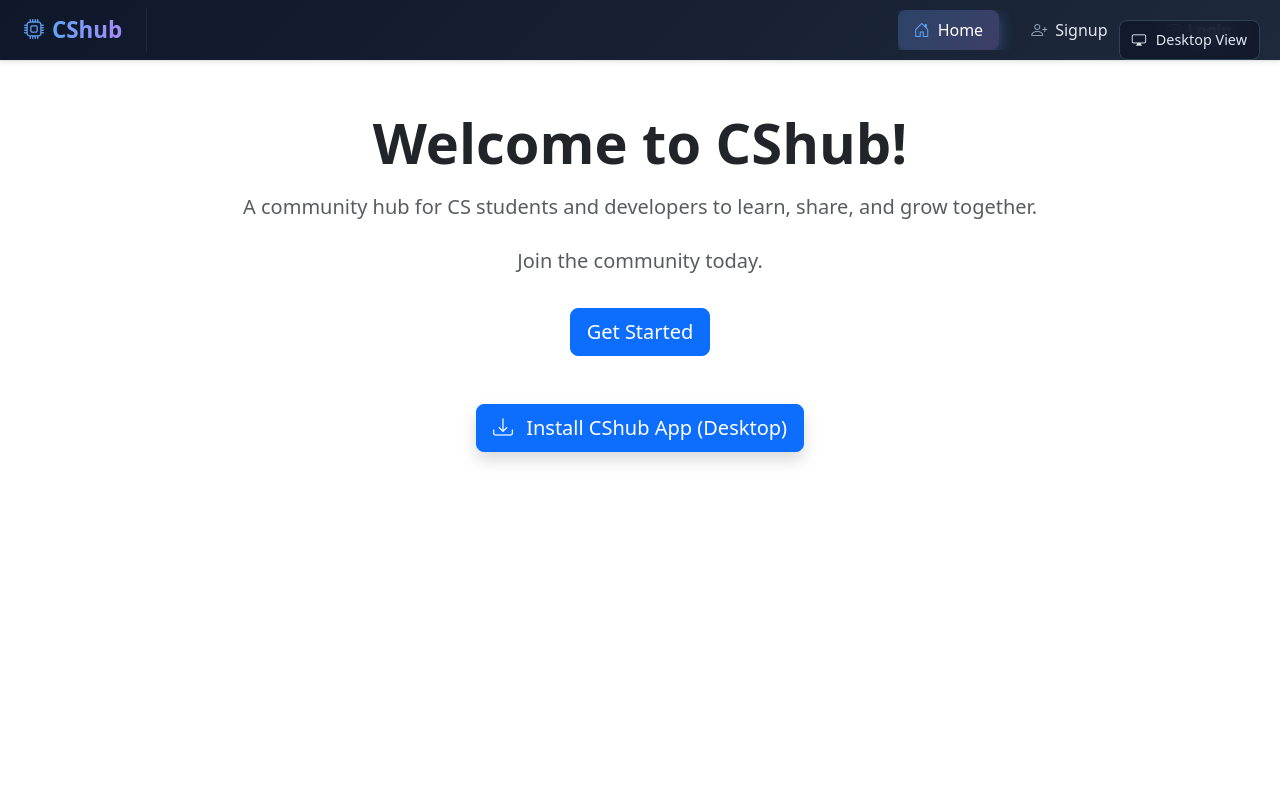
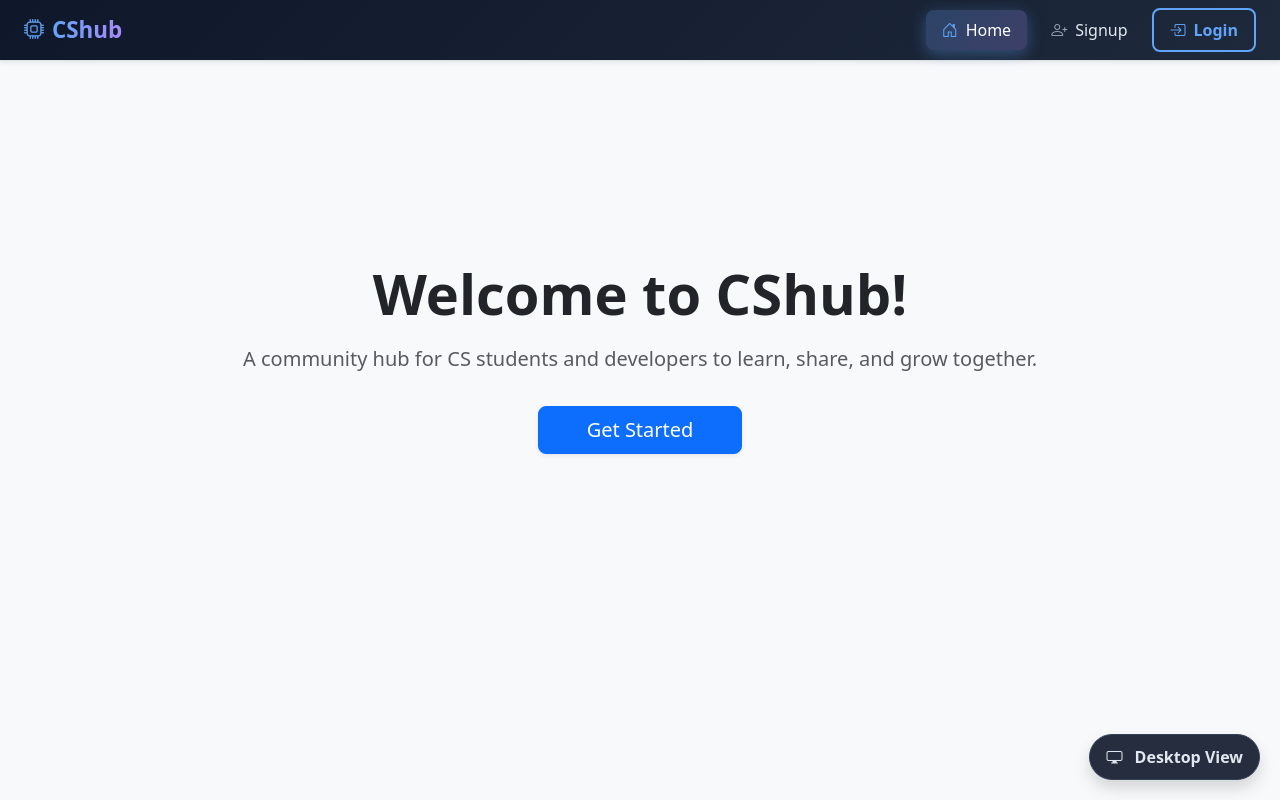
Before and after one commit to Newton-oyweri/cshub, a Django app: page / in a window 1280 px wide. Run offline with Django 5.2, Linux system fonts and the light colour scheme; some libraries are stand-ins or nearby versions.

Commit message:
desktop/mobile test 2

```diff
--- a/accounts/templates/home.html
+++ b/accounts/templates/home.html
@@ -5,20 +5,20 @@
 <html lang="en">
 <head>
     <meta charset="UTF-8">
-    <!-- Viewport will be controlled via JavaScript -->
     <meta name="theme-color" content="#0f172a">
     <title>CShub - Home</title>
-    <!-- Icons & Bootstrap -->
+
     <link rel="stylesheet" href="https://cdn.jsdelivr.net/npm/bootstrap-icons@1.11.1/font/bootstrap-icons.css">
     <link href="https://cdn.jsdelivr.net/npm/bootstrap@5.3.3/dist/css/bootstrap.min.css" rel="stylesheet">
+
     <style>
-        html, body {
-            width: 100%;
-            height: 100%;
-            margin: 0;
+        html, body { width: 100%; height: 100%; margin: 0; }
+
+        /* Force Desktop Styles: This kicks in when the toggle is flipped */
+        body.force-desktop {
+            min-width: 1200px;
+            overflow-x: auto;
         }
-        .overflow-x-auto::-webkit-scrollbar { display: none; }
-        .overflow-x-auto { -ms-overflow-style: none; scrollbar-width: none; }
 
         .nav-link {
             white-space: nowrap;
@@ -27,6 +27,7 @@
             transition: all 0.3s ease;
         }
         .nav-link i { color: #94a3b8; transition: color 0.3s ease; }
+
         .hover-lift:hover {
             background: linear-gradient(135deg, rgba(96, 165, 250, 0.15), rgba(167, 139, 250, 0.15));
             color: white !important;
@@ -34,12 +35,7 @@
             box-shadow: 0 8px 25px rgba(96, 165, 250, 0.25);
         }
         .hover-lift:hover i { color: #60a5fa; }
-        .hover-logout:hover {
-            background: rgba(239, 68, 68, 0.2) !important;
-            color: #fca5a5 !important;
-            transform: translateY(-3px);
-            box-shadow: 0 8px 25px rgba(239, 68, 68, 0.3);
-        }
+
         .active-link {
             background: linear-gradient(135deg, rgba(96, 165, 250, 0.25), rgba(167, 139, 250, 0.25)) !important;
             color: #ffffff !important;
@@ -47,205 +43,134 @@
         }
         .active-link i { color: #60a5fa !important; }
 
-        /* View toggle button style */
         #view-toggle-btn {
             position: fixed;
-            top: 20px;
+            bottom: 20px;
             right: 20px;
             z-index: 1100;
-            background: rgba(15, 23, 42, 0.8);
+            background: rgba(15, 23, 42, 0.9);
             backdrop-filter: blur(10px);
             border: 1px solid #334155;
             color: #e2e8f0;
-            padding: 8px 12px;
-            border-radius: 8px;
-            font-size: 0.9rem;
-        }
-        #view-toggle-btn i {
-            margin-right: 6px;
+            padding: 10px 16px;
+            border-radius: 50px;
+            font-weight: 600;
         }
     </style>
+
+    <script>
+        /* This script executes before the page renders to prevent layout jumping */
+        (function() {
+            const userPref = localStorage.getItem('viewMode');
+            const viewport = document.createElement('meta');
+            viewport.name = "viewport";
+
+            if (userPref === 'desktop') {
+                // We set a wide width and scale it down so it fits the mobile screen
+                viewport.content = "width=1200, initial-scale=0.35";
+                document.documentElement.classList.add('force-desktop');
+            } else {
+                viewport.content = "width=device-width, initial-scale=1, viewport-fit=cover";
+            }
+            document.head.appendChild(viewport);
+        })();
+    </script>
 </head>
-<body>
+<body class="bg-light">
+
     <div id="viewport-root">
         <nav class="navbar shadow-sm border-bottom sticky-top py-2"
-             style="background: linear-gradient(135deg, #0f172a 0%, #1e293b 100%);
-                    border-bottom: 1px solid #334155;">
+             style="background: linear-gradient(135deg, #0f172a 0%, #1e293b 100%); border-bottom: 1px solid #334155;">
             <div class="container-fluid px-3 px-lg-4">
                 <div class="d-flex align-items-center w-100">
-                    <!-- Logo -->
-                    <div class="d-flex align-items-center flex-shrink-0">
                     <a class="navbar-brand fw-bold d-flex align-items-center text-white" href="/">
                         <i class="bi bi-cpu me-2 fs-5" style="color:#60a5fa;"></i>
-                            <span style="
-                                background: linear-gradient(90deg, #60a5fa, #a78bfa);
-                                -webkit-background-clip: text;
-                                -webkit-text-fill-color: transparent;
-                                font-size: 1.4rem;">
+                        <span style="background: linear-gradient(90deg, #60a5fa, #a78bfa); -webkit-background-clip: text; -webkit-text-fill-color: transparent; font-size: 1.4rem;">
                             CShub
                         </span>
                     </a>
-                        <div class="vr ms-2 opacity-25 d-none d-sm-block"
-                             style="background-color:#475569;"></div>
-                    </div>
-                    <!-- Nav links -->
-                    <div class="d-flex align-items-center ms-auto overflow-x-auto flex-nowrap"
-                         style="-webkit-overflow-scrolling: touch;">
-                        <div class="d-flex align-items-center gap-3 flex-nowrap">
+
+                    <div class="d-flex align-items-center ms-auto gap-2">
+                        <a class="nav-link px-3 py-2 rounded-3 fw-medium d-flex align-items-center gap-2 hover-lift {% if request.path == '/' %}active-link{% endif %}" href="/">
+                            <i class="bi bi-house-door"></i> <span class="d-none d-sm-inline">Home</span>
+                        </a>
+
                         {% if not user.is_authenticated %}
-                                <a class="nav-link px-3 py-2 rounded-3 fw-medium d-flex align-items-center gap-2 hover-lift
-                                   {% if request.path == '/' %}active-link{% endif %}"
-                                   href="/">
-                                    <i class="bi bi-house-door"></i> Home
-                                </a>
-                                <a class="nav-link px-3 py-2 rounded-3 fw-medium d-flex align-items-center gap-2 hover-lift"
-                                   href="{% url 'accounts:signup' %}">
+                            <a class="nav-link px-3 py-2 rounded-3 fw-medium d-flex align-items-center gap-2 hover-lift" href="{% url 'accounts:signup' %}">
                                 <i class="bi bi-person-plus"></i> Signup
                             </a>
-                                <a class="nav-link btn btn-outline-primary border-2 px-4 py-2 rounded-3 fw-semibold
-                                           d-flex align-items-center gap-2"
-                                   href="{% url 'accounts:login' %}"
-                                   style="border-color:#60a5fa; color:#60a5fa;">
+                            <a class="btn btn-outline-primary border-2 px-3 py-2 rounded-3 fw-semibold d-flex align-items-center gap-2"
+                               href="{% url 'accounts:login' %}" style="border-color:#60a5fa; color:#60a5fa;">
                                 <i class="bi bi-box-arrow-in-right"></i> Login
                             </a>
                         {% else %}
-                                <a class="nav-link px-3 py-2 rounded-3 fw-medium d-flex align-items-center gap-2 hover-lift
-                                   {% if request.path == '/' %}active-link{% endif %}"
-                                   href="/">
-                                    <i class="bi bi-house-door"></i> Home
-                                </a>
-                                <a class="nav-link px-3 py-2 rounded-3 fw-semibold d-flex align-items-center gap-2
-                                           text-danger hover-logout"
-                                   href="{% url 'accounts:logout' %}">
+                            <a class="nav-link px-3 py-2 rounded-3 fw-semibold d-flex align-items-center gap-2 text-danger hover-lift" href="{% url 'accounts:logout' %}">
                                 <i class="bi bi-box-arrow-right"></i> Logout
                             </a>
                         {% endif %}
                     </div>
                 </div>
             </div>
-            </div>
         </nav>
 
-        <!-- Main Content -->
-        <main class="flex-grow-1 d-flex flex-column justify-content-center align-items-center text-center py-5 px-4">
+        <main class="d-flex flex-column justify-content-center align-items-center text-center py-5 px-4" style="min-height: 80vh;">
             <h1 class="display-4 fw-bold text-dark mb-3">Welcome to CShub!</h1>
             <p class="lead text-muted mb-4">
                 A community hub for CS students and developers to learn, share, and grow together.
             </p>
+
             {% if user.is_authenticated %}
                 <p class="fs-4">Hello, <strong>{{ user.username }}</strong>! 👋</p>
             {% else %}
-                <p class="fs-5 text-muted">Join the community today.</p>
-                <a href="{% url 'accounts:signup' %}" class="btn btn-primary btn-lg mt-3">Get Started</a>
+                <a href="{% url 'accounts:signup' %}" class="btn btn-primary btn-lg mt-2 px-5 shadow-sm">Get Started</a>
             {% endif %}
 
-            <!-- Non-floating install buttons (now part of page flow) -->
-            <div class="mt-5 d-flex flex-column gap-3 align-items-center">
-                <button id="install-button-desktop"
-                        class="btn btn-primary btn-lg shadow d-none d-md-block"
-                        style="display: none;">
-                    <i class="bi bi-download me-2"></i> Install CShub App (Desktop)
-                </button>
-
-                <button id="install-button-mobile"
-                        class="btn btn-primary btn-lg shadow d-block d-md-none"
-                        style="display: none;">
-                    <i class="bi bi-download me-2"></i> Install App (Mobile)
+            <div class="mt-5">
+                <button id="pwa-install-btn" class="btn btn-dark btn-lg shadow-sm d-none">
+                    <i class="bi bi-download me-2"></i> Install CShub App
                 </button>
             </div>
         </main>
     </div>
 
-    <!-- View Toggle Button -->
-    <button id="view-toggle-btn" class="btn btn-sm">
-        <i class="bi bi-phone"></i> <span>Mobile View</span>
+    <button id="view-toggle-btn" class="btn shadow">
         </button>
 
-    <!-- PWA Install Script + Viewport Toggle -->
     <script>
-        // Default to mobile view
-        let isDesktopView = false;
-        const viewportMeta = document.querySelector('meta[name="viewport"]') || document.createElement('meta');
-        viewportMeta.name = 'viewport';
-        if (!document.querySelector('meta[name="viewport"]')) {
-            document.head.appendChild(viewportMeta);
-        }
+        // 1. Handle Toggle Logic and Page Refresh
+        const toggleBtn = document.getElementById('view-toggle-btn');
+        const isDesktop = localStorage.getItem('viewMode') === 'desktop';
 
-        function setMobileView() {
-            viewportMeta.content = 'width=device-width, initial-scale=1, viewport-fit=cover';
-            document.getElementById('view-toggle-btn').innerHTML = '<i class="bi bi-display"></i> Desktop View';
-            isDesktopView = false;
-        }
+        // Initial button state
+        toggleBtn.innerHTML = isDesktop
+            ? '<i class="bi bi-phone me-2"></i> Mobile View'
+            : '<i class="bi bi-display me-2"></i> Desktop View';
 
-        function setDesktopView() {
-            viewportMeta.content = 'width=1024, initial-scale=1.0, maximum-scale=1.0, user-scalable=no';
-            document.getElementById('view-toggle-btn').innerHTML = '<i class="bi bi-phone"></i> Mobile View';
-            isDesktopView = true;
-        }
-
-        // Initialize with mobile view
-        setMobileView();
-
-        // Toggle button
-        document.getElementById('view-toggle-btn').addEventListener('click', () => {
-            if (isDesktopView) {
-                setMobileView();
-            } else {
-                setDesktopView();
-            }
+        toggleBtn.addEventListener('click', () => {
+            const nextMode = localStorage.getItem('viewMode') === 'desktop' ? 'mobile' : 'desktop';
+            localStorage.setItem('viewMode', nextMode);
+            window.location.reload(); // Force reload to apply viewport meta from the head script
         });
 
-        // PWA Install Logic (unchanged)
+        // 2. PWA Logic (Detects if app can be installed)
         let deferredPrompt;
-        const desktopBtn = document.getElementById('install-button-desktop');
-        const mobileBtn = document.getElementById('install-button-mobile');
-
-        const isStandalone = window.matchMedia('(display-mode: standalone)').matches ||
-                             window.navigator.standalone === true;
-
-        if (isStandalone) {
-            if (desktopBtn) desktopBtn.style.display = 'none';
-            if (mobileBtn) mobileBtn.style.display = 'none';
-        } else {
-            window.addEventListener('load', () => {
-                if (desktopBtn) desktopBtn.style.display = 'block';
-                if (mobileBtn) mobileBtn.style.display = 'block';
-            });
-        }
+        const installBtn = document.getElementById('pwa-install-btn');
 
         window.addEventListener('beforeinstallprompt', (e) => {
             e.preventDefault();
             deferredPrompt = e;
+            installBtn.classList.remove('d-none');
         });
 
-        const tryInstall = async () => {
-            if (!deferredPrompt) {
-                if (navigator.userAgent.toLowerCase().includes('chrome')) {
-                    alert("Almost ready! Refresh once or tap ⋮ → 'Add to Home screen'");
-                } else {
-                    alert("To install: Tap Share → 'Add to Home Screen'");
-                }
-                return;
-            }
+        installBtn.addEventListener('click', async () => {
+            if (!deferredPrompt) return;
             deferredPrompt.prompt();
             const { outcome } = await deferredPrompt.userChoice;
-            if (outcome === 'accepted') {
-                desktopBtn.style.display = 'none';
-                mobileBtn.style.display = 'none';
-            }
+            if (outcome === 'accepted') installBtn.classList.add('d-none');
             deferredPrompt = null;
-        };
-
-        if (desktopBtn) desktopBtn.addEventListener('click', tryInstall);
-        if (mobileBtn) mobileBtn.addEventListener('click', tryInstall);
-
-        window.addEventListener('appinstalled', () => {
-            desktopBtn.style.display = 'none';
-            mobileBtn.style.display = 'none';
         });
     </script>
 
-    <!-- Bootstrap JS -->
     <script src="https://cdn.jsdelivr.net/npm/bootstrap@5.3.3/dist/js/bootstrap.bundle.min.js"></script>
 </body>
 </html>
```
Lines whose indentation alone changed are shown as unchanged.
